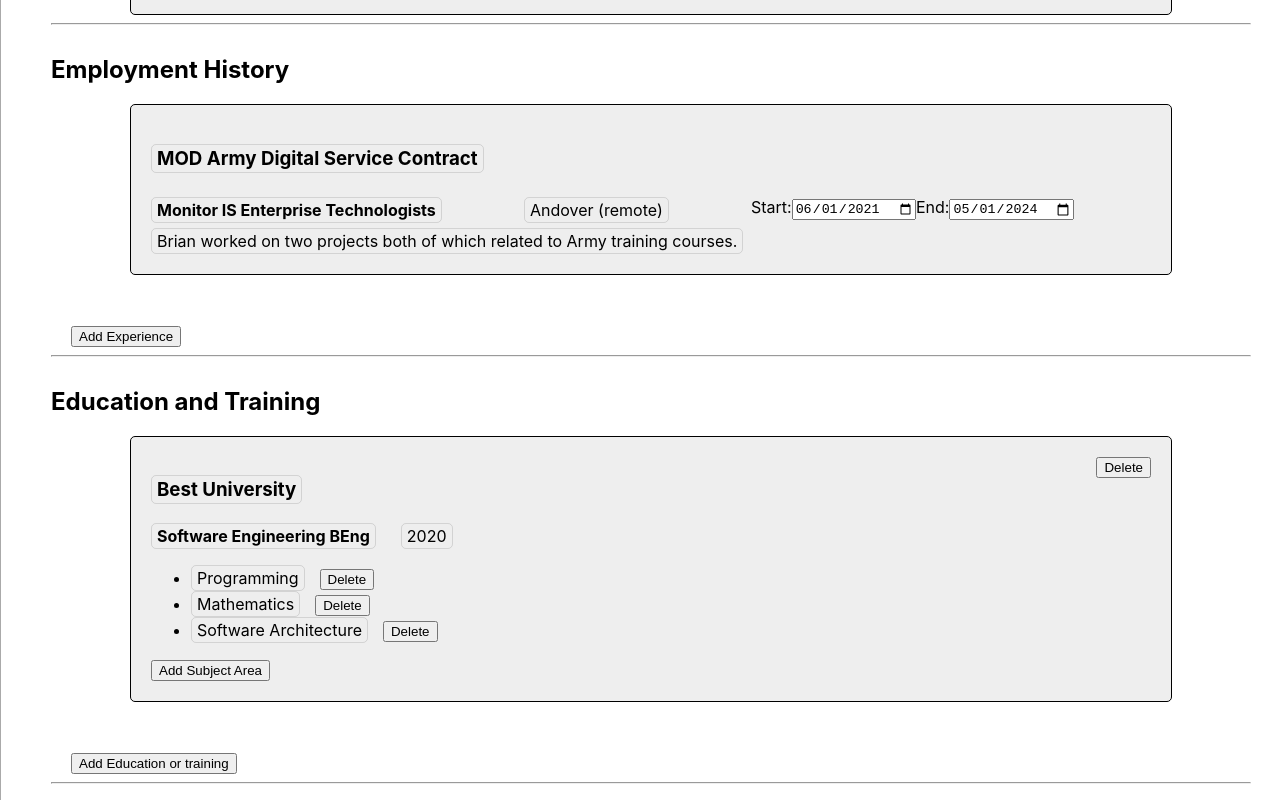
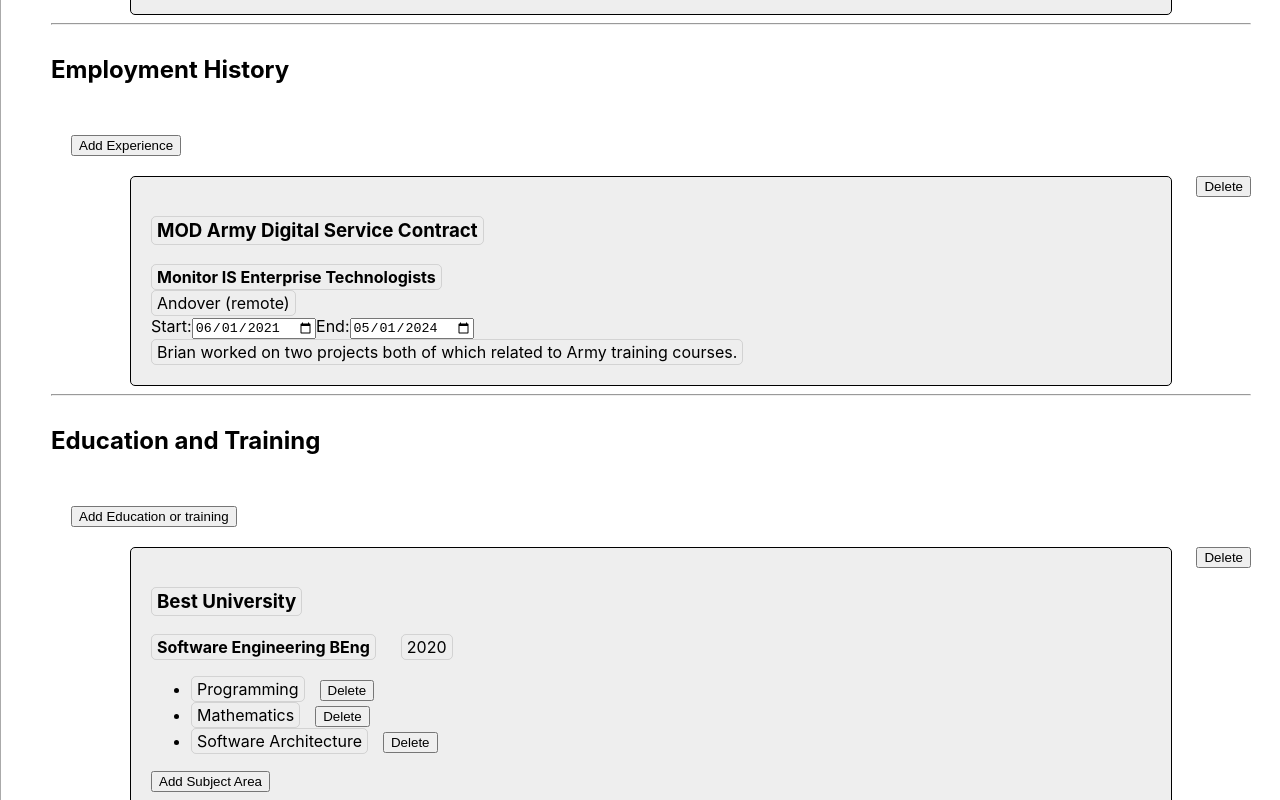
Before and after one commit to fireydude/cvelf, a React (Create React App) app in the folder ui/: page / in a window 1280 px wide. Shown: the part 740-1540 px from the top of the page. Built offline with nearby package versions, Linux system fonts and the light colour scheme.

Commit message:
remove experience

```diff
--- a/ui/src/App.tsx
+++ b/ui/src/App.tsx
@@ -55,12 +55,18 @@
       return;
     }
     setExperiences([
-      ...experiences,
       {
         startDate: new Date(),
         endDate: new Date(),
       },
+      ...experiences,
     ]);
+  };
+  const removeExperience = (index: number) => {
+    if (!experiences) {
+      return;
+    }
+    setExperiences([...experiences.filter(x => x !== experiences[index])]);
   };
   const updateExperience = (item: Experience, index: number) => {
     if (!experiences) {
@@ -122,7 +128,7 @@
         year: new Date().getFullYear(),
         areas: ['subject 1'],
       } as Education;
-      setEducations([...educations, defaultEd]);
+      setEducations([ defaultEd, ...educations ]);
     }
   };
   const removeEducation = (i: number) => {
@@ -235,6 +241,7 @@
       <WorkExperience
         experiences={experiences}
         addExperience={addExperience}
+        removeExperience={removeExperience}
         updateExperience={updateExperience}
       />
       <EducationTraining
--- a/ui/src/components/education/EducationTraining.tsx
+++ b/ui/src/components/education/EducationTraining.tsx
@@ -28,8 +28,15 @@
 
   return (<CvArticle>
     <h2>Education and Training</h2>
-    {educations && educations.map((e, i) => (<CvSection key={i}>
+    <div style={{ marginTop: 50, marginLeft: 20 }}>
+      <button onClick={() => addEducation()}>
+        Add Education or training
+      </button>
+    </div>
+    {educations && educations.map((e, i) => (
+      <div key={i}>
         <button style={{ float: 'right' }} onClick={() => removeEducation(i)}>Delete</button>
+        <CvSection>
           <h3 onClick={() => updateEstablishment === undefined && setUpdateEstablishment(i)}>
             <FocusText
               val={e.establishment}
@@ -68,11 +75,7 @@
             ))}
           </ul>
           <button onClick={() => addSubject(i)}>Add Subject Area</button>
-    </CvSection>))}
-    <div style={{ marginTop: 50, marginLeft: 20 }}>
-      <button onClick={() => addEducation()}>
-        Add Education or training
-      </button>
-    </div>
+        </CvSection>
+      </div>))}
   </CvArticle>);
 };
--- a/ui/src/components/experience/WorkExperience.tsx
+++ b/ui/src/components/experience/WorkExperience.tsx
@@ -7,11 +7,12 @@
 interface IWorkExperience {
   experiences: Experience[];
   addExperience: () => void;
+  removeExperience: (index: number) => void;
   updateExperience: (val: Experience, index: number) => void;
 }
 
 export const WorkExperience: React.FC<IWorkExperience> = (props) => {
-  const { experiences, addExperience, updateExperience } = props;
+  const { experiences, addExperience, removeExperience, updateExperience } = props;
 
   const [updateTitle, setUpdateTitle] = useState<number>();
   const [updateOrg, setUpdateOrg] = useState<number>();
@@ -43,11 +44,17 @@
 
   return (<CvArticle>
     <h2>Employment History</h2>
+    <div style={{ marginTop: 50, marginLeft: 20 }}>
+      <button onClick={() => addExperience()}>
+        Add Experience
+      </button>
+    </div>
     <div onDragOver={handleListDragOver}>
       {experiences && experiences.map((val, index) => (
-        <div key={index} data-id={index} draggable onDragStart={handleItemDragStart} onDragEnd={handleItemDragEnd} id='div'>
+        <div key={index} data-id={index} draggable onDragStart={handleItemDragStart} onDragEnd={handleItemDragEnd}>
+          <button style={{ float: 'right' }} onClick={() => removeExperience(index)}>Delete</button>
           <CvSection dragId={index + ''} style={{
-            display: 'grid',
+            display: 'grid-inline',
             gridTemplateAreas: `'title title title'
         'organisation location date'
         'desc desc desc`,
@@ -114,10 +121,5 @@
         </div>
       ))}
     </div>
-    <div style={{ marginTop: 50, marginLeft: 20 }}>
-      <button onClick={() => addExperience()}>
-        Add Experience
-      </button>
-    </div>
   </CvArticle>);
 };
--- a/ui/src/index.css
+++ b/ui/src/index.css
@@ -29,3 +29,7 @@
   grid-column-start: 2;
   padding: 10px;
 }
+
+button {
+  cursor: pointer;
+}
```
Lines whose indentation alone changed are shown as unchanged.
